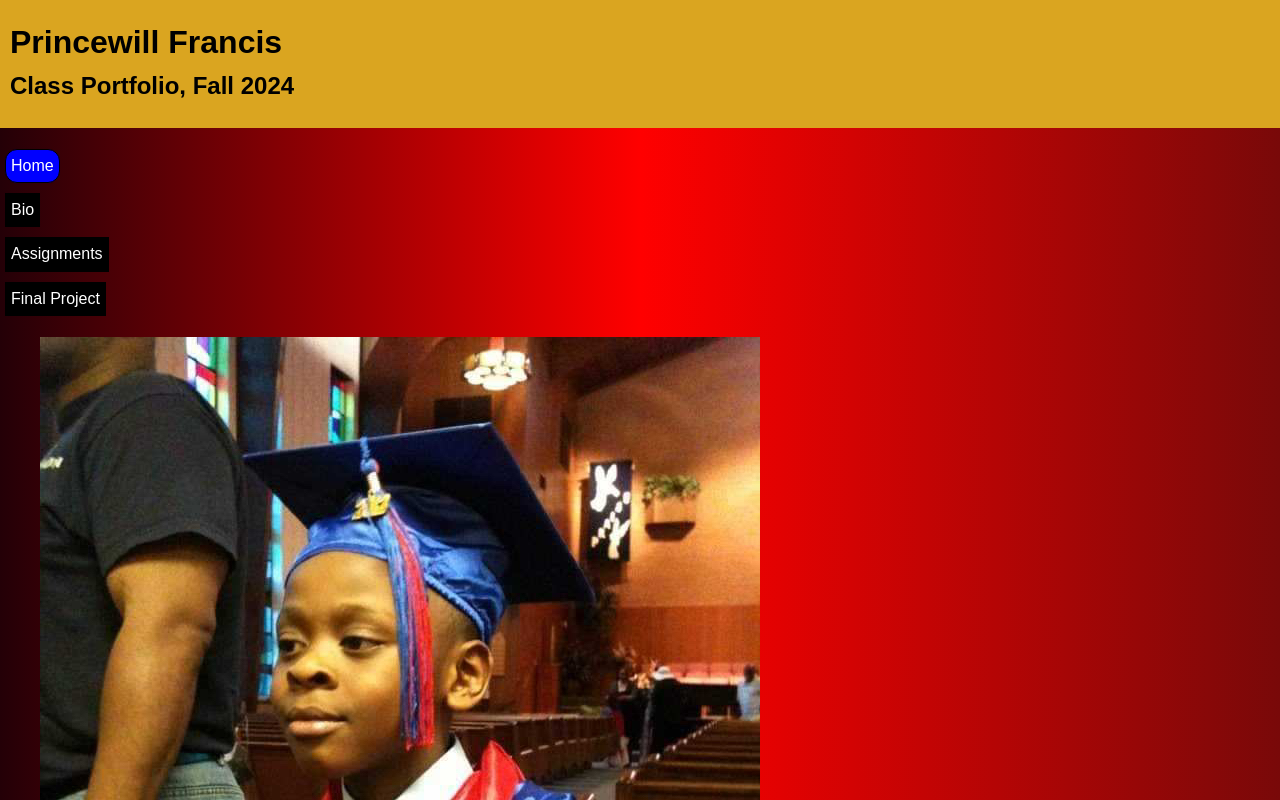
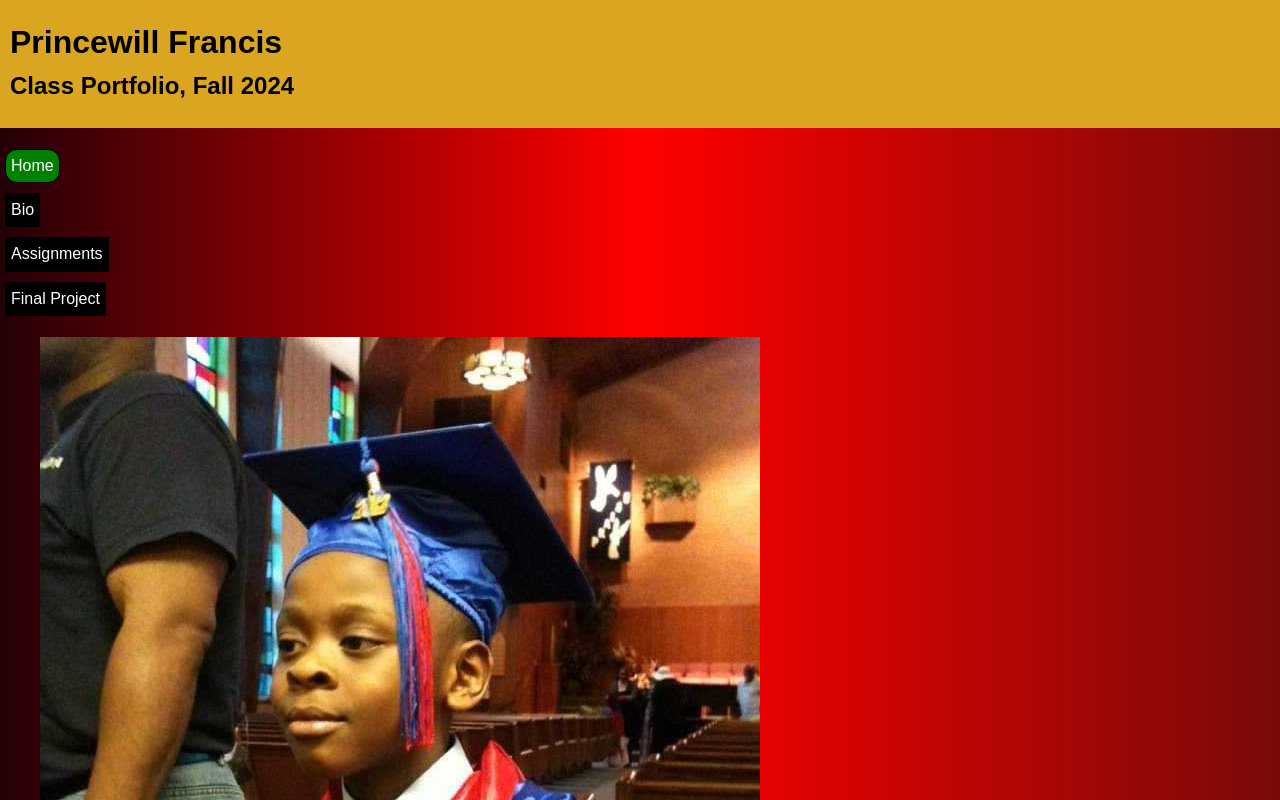
Before and after one commit to PrincewillFrancis/PrincewillFrancis.github.io, a plain HTML site: page index.html in a window 1280 px wide. In both pictures the pointer is over the link "Home". Shown: the top 800 px of the page. Drawn offline with Linux system fonts and the light colour scheme.

Commit message:
Update style.css

```diff
--- a/css/style.css
+++ b/css/style.css
@@ -49,7 +49,7 @@ nav a {
 }
 
 nav a:hover{
-	background:blue;
+	background:GREEN;
 	border-radius: 12px;
 }
 
```
